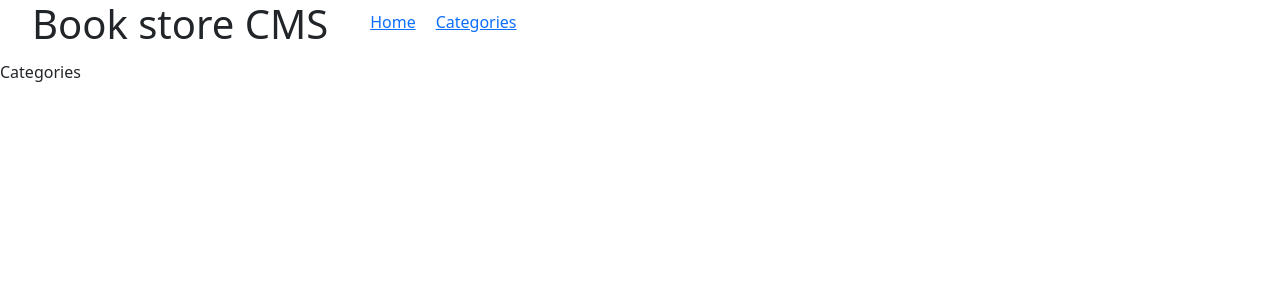
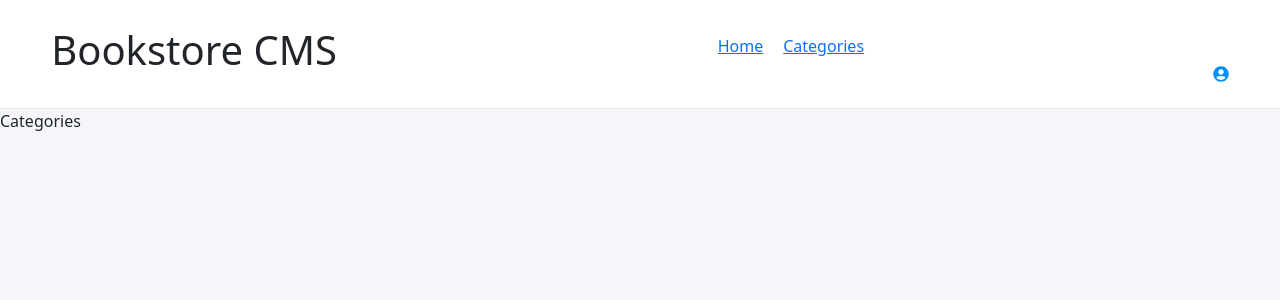
Before and after one commit to looh16/bookstore, a React (Create React App) app: page /categories in a window 1280 px wide. Shown: the top 300 px of the page. Built offline with nearby package versions, Linux system fonts and the light colour scheme.

Commit message:
Add Navbar styles

```diff
--- a/package.json
+++ b/package.json
@@ -7,6 +7,7 @@
     "@babel/eslint-parser": "^7.18.9",
     "@babel/plugin-syntax-jsx": "^7.18.6",
     "@babel/preset-react": "^7.18.6",
+    "@fontsource/montserrat": "^4.5.12",
     "@reduxjs/toolkit": "^1.8.5",
     "@testing-library/jest-dom": "^5.16.5",
     "@testing-library/user-event": "^13.5.0",
@@ -23,8 +24,10 @@
     "normalizr": "^3.6.2",
     "react": "^18.2.0",
     "react-bootstrap": "^2.5.0",
+    "react-circular-progressbar": "^2.1.0",
     "react-dom": "^18.2.0",
     "react-dropdown-select": "^4.9.0",
+    "react-icons": "^4.4.0",
     "react-redux": "^8.0.2",
     "react-router-dom": "^6.3.0",
     "react-scripts": "5.0.1",
--- a/src/components/DisplayBooks .js
+++ b/src/components/DisplayBooks .js
@@ -17,8 +17,7 @@ const DisplayBooks = ({ book }) => {
   };
 
   return (
-
-    <article key={book[0]} className={bookStyles.details}>
+    <div key={book[0]} className={bookStyles.details}>
       <p>
         <BookCategory categoryName={book[1][0].category} />
       </p>
@@ -29,7 +28,7 @@ const DisplayBooks = ({ book }) => {
         <li><button className={bookStyles.deleteButton} type="button" onClick={() => deleteBookFromAPI(book[0])}>Remove</button></li>
         <li>Edit</li>
       </ul>
-    </article>
+    </div>
   );
 };
 
--- a/src/components/Home.js
+++ b/src/components/Home.js
@@ -1,8 +1,9 @@
 import React from 'react';
 import Books from './Books';
+import homeStyle from '../css/Home.module.css';
 
 const Home = () => (
-  <div className="container">
+  <div className={homeStyle.container}>
     <div className="inner">
       <Books />
     </div>
--- a/src/components/Navbar.js
+++ b/src/components/Navbar.js
@@ -1,4 +1,5 @@
 import { NavLink } from 'react-router-dom';
+import { FaUserCircle } from 'react-icons/fa';
 import navStyles from '../css/Navbar.module.css';
 
 const Navbar = () => {
@@ -18,7 +19,7 @@ const Navbar = () => {
   return (
     <section className={navStyles.header}>
       <div>
-        <h1>Book store CMS</h1>
+        <h1>Bookstore CMS</h1>
       </div>
       <nav className={navStyles.navBar}>
         <ul className={navStyles.menu}>
@@ -31,6 +32,9 @@ const Navbar = () => {
           ))}
         </ul>
       </nav>
+      <div className={navStyles.userIcon}>
+        <FaUserCircle className="user" style={{ color: '#0290ff', fontSize: '16px' }} />
+      </div>
     </section>
   );
 };
--- a/src/css/Books.module.css
+++ b/src/css/Books.module.css
@@ -1,15 +1,11 @@
-.bookList {
-  margin-top: 2rem;
-  margin-left: 2.3rem;
-}
-
-article {
+.details {
   display: flex;
   flex-direction: column;
-  margin: 0.5em 0.5em 0.5em 0;
-  border: 1px solid rgb(161, 159, 159);
-  border-radius: 10px;
-  padding: 1em;
+  width: 100vw;
+  height: 10.625rem;
+  padding: 2rem 9.188rem 1.625rem 1.688rem;
+  border-radius: 4px;
+  border: solid 1px #e8e8e8;
   background-color: #fff;
 }
 
--- a/src/css/Categories.module.css
+++ /dev/null
@@ -1,4 +0,0 @@
-.container {
-  margin-top: 2rem;
-  margin-left: 2.3rem;
-}
--- /dev/null
+++ b/src/css/Home.module.css
@@ -0,0 +1,7 @@
+.container {
+  width: 100vw;
+  max-height: max-content;
+  border-radius: 4px;
+  box-shadow: 0 0 60px 0 rgba(0, 0, 0, 0.05);
+  background-color: #fafafa;
+}
--- a/src/css/Navbar.module.css
+++ b/src/css/Navbar.module.css
@@ -1,13 +1,12 @@
 .header {
   display: flex;
-}
-
-.header div {
-  margin-left: 2rem;
-}
-
-.navBar {
-  display: flex;
+  justify-content: space-between;
+  padding: 24px 4%;
+  background-color: #fff;
+  border-bottom: 1px solid #e8e8e8;
+  align-items: center;
+  grid-gap: 40px;
+  gap: 40px;
 }
 
 .menu {
@@ -18,3 +17,19 @@
 .menu li {
   padding: 10px;
 }
+
+.userIcon {
+  align-self: flex-end;
+}
+
+.user {
+  position: absolute;
+  border: 1px gray solid;
+  border-radius: 50%;
+  color: rgb(42, 126, 165);
+  height: 3rem;
+  width: 3rem;
+  background-color: white;
+  right: 5%;
+  top: 1%;
+}
--- a/src/css/Style.css
+++ b/src/css/Style.css
@@ -1,3 +1,6 @@
+@import url('https://fonts.googleapis.com/css2?family=Montserrat&display=swap');
+@import url('https://fonts.googleapis.com/css2?family=Roboto+Slab&display=swap');
+
 * {
   margin: 0;
   padding: 0;
@@ -5,6 +8,5 @@
 }
 
 body {
-  min-height: 100vh;
-  font-size: 1rem;
+  background-color: #f5f6fa;
 }
```
Also changed, not shown: 1 other file (tests, documents, lock files or other folders).
